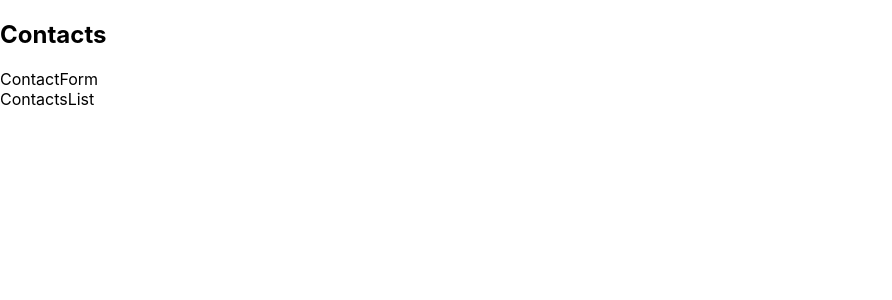
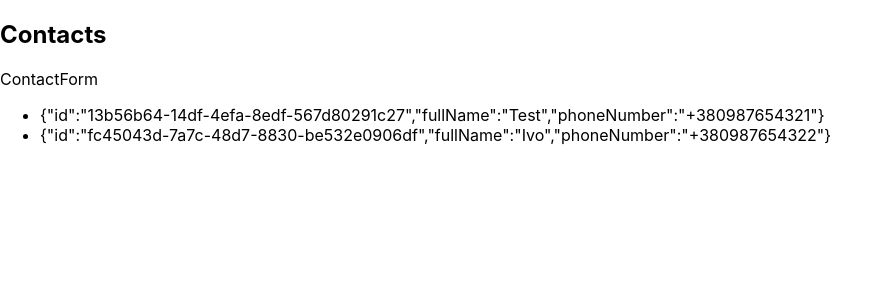
Before and after one commit to Vantuzs/pe2023-1-contacts-app, a React (Create React App) app: page / in a window 1280 px wide. Shown: the top 300 px of the page, without its empty margins (0-892 px from the left). Built offline with nearby package versions, Linux system fonts and the light colour scheme.

Commit message:
Add read contacts list

```diff
--- a/src/components/ContactsList/index.jsx
+++ b/src/components/ContactsList/index.jsx
@@ -1,5 +1,15 @@
-function ContactsList () {
-  return <div>ContactsList</div>
+import { connect } from 'react-redux'
+
+function ContactsList ({ contacts }) {
+  return (
+    <ul>
+      {contacts.map(c => (
+        <li key={c.id}>{JSON.stringify(c)}</li>
+      ))}
+    </ul>
+  )
 }
 
-export default ContactsList
+const mapStateToProps = ({ contactsList }) => contactsList
+
+export default connect(mapStateToProps)(ContactsList)
```
